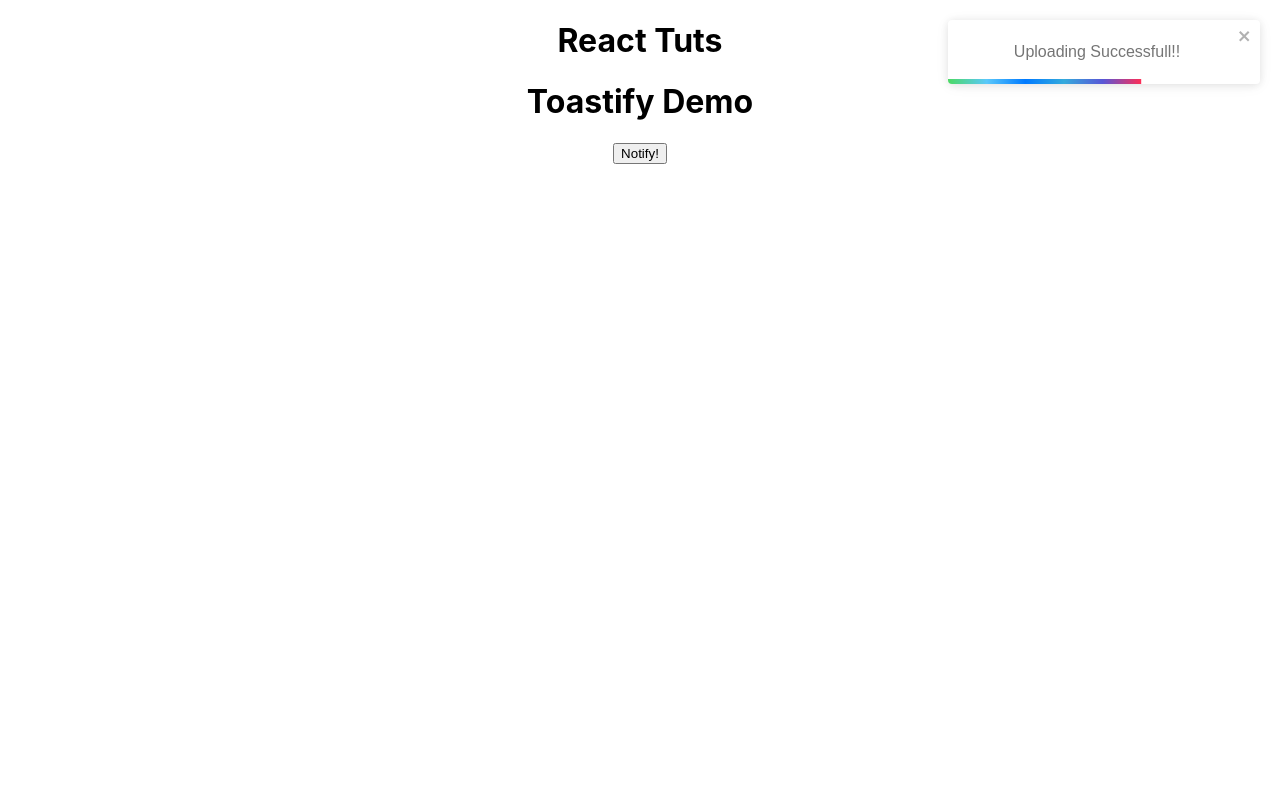
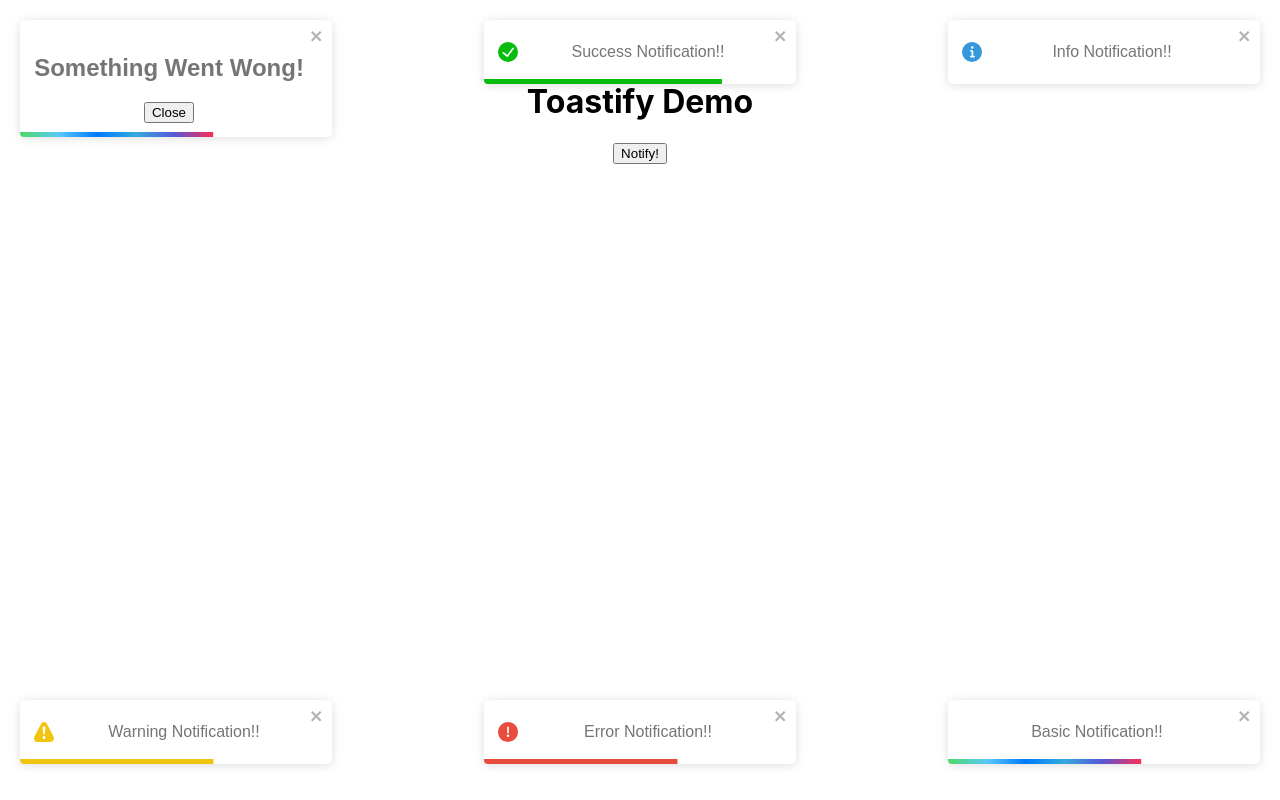
Before and after one commit to sumitsasidharan/practical-react-codevo, a React (Create React App) app: page / in a window 1280 px wide. Both pictures are taken after a click on the button "Notify!". Built offline with nearby package versions, Linux system fonts and the light colour scheme.

Commit message:
created Toast Notification component

```diff
--- a/src/Comps/ToastNotif.jsx
+++ b/src/Comps/ToastNotif.jsx
@@ -1,12 +1,26 @@
 import React from 'react'
 import { ToastContainer, toast } from 'react-toastify';
 import 'react-toastify/dist/ReactToastify.css';
+
+const CustomToast = ({ closeToast }) => {
+   return (
+      <div>
+         <h2>Something Went Wong!</h2>
+         <button onClick={closeToast} >Close</button>
+      </div>
+   )
+}
 
 // toast.configure();
 const ToastNotif = () => {
 
    const notify = () => {
-      toast('Uploading Successfull!!');
+      toast(<CustomToast />, {position: toast.POSITION.TOP_LEFT});
+      toast.success('Success Notification!!', {position: toast.POSITION.TOP_CENTER, autoClose: 8000});
+      toast.info('Info Notification!!', {position: toast.POSITION.TOP_RIGHT, autoClose: false});
+      toast.warn('Warning Notification!!', {position: toast.POSITION.BOTTOM_LEFT});
+      toast.error('Error Notification!!', {position: toast.POSITION.BOTTOM_CENTER});
+      toast('Basic Notification!!', {position: toast.POSITION.BOTTOM_RIGHT});
    }
 
   return (
@@ -19,5 +33,3 @@
 }
 
 export default ToastNotif
-
-// 1.34
```
